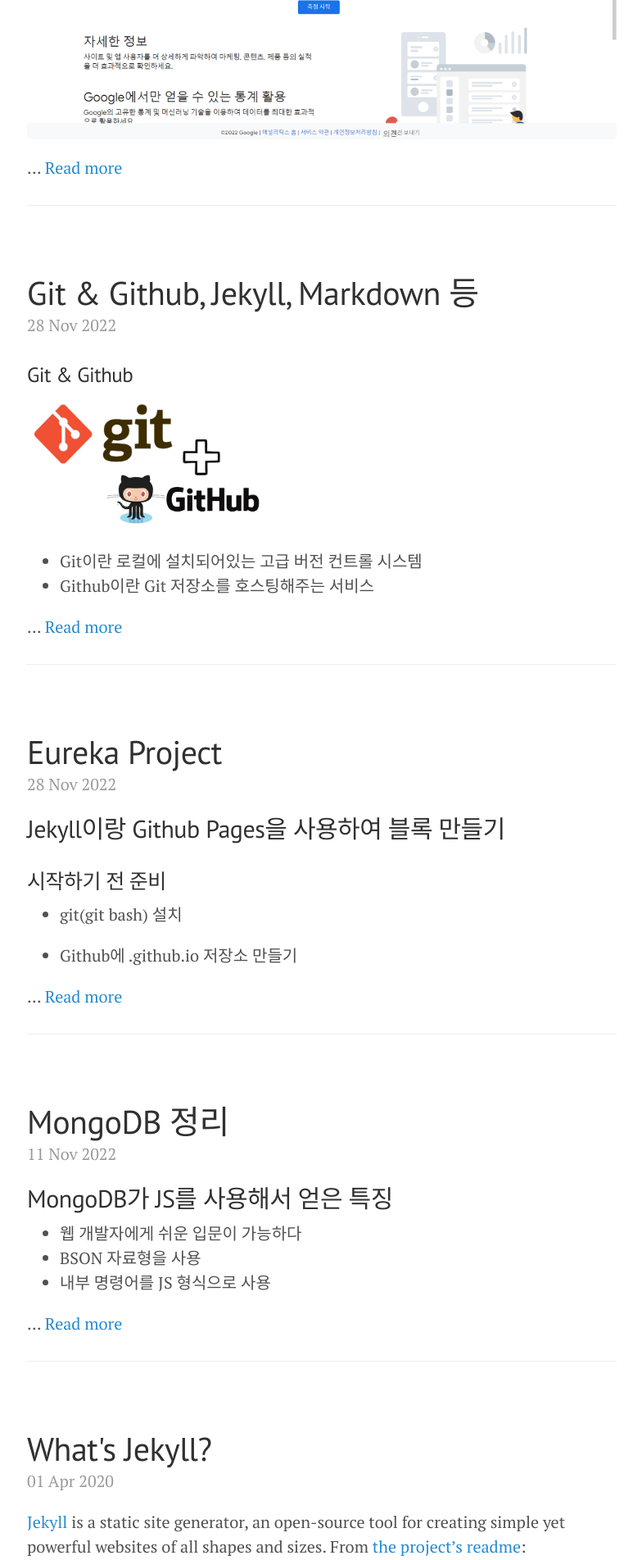
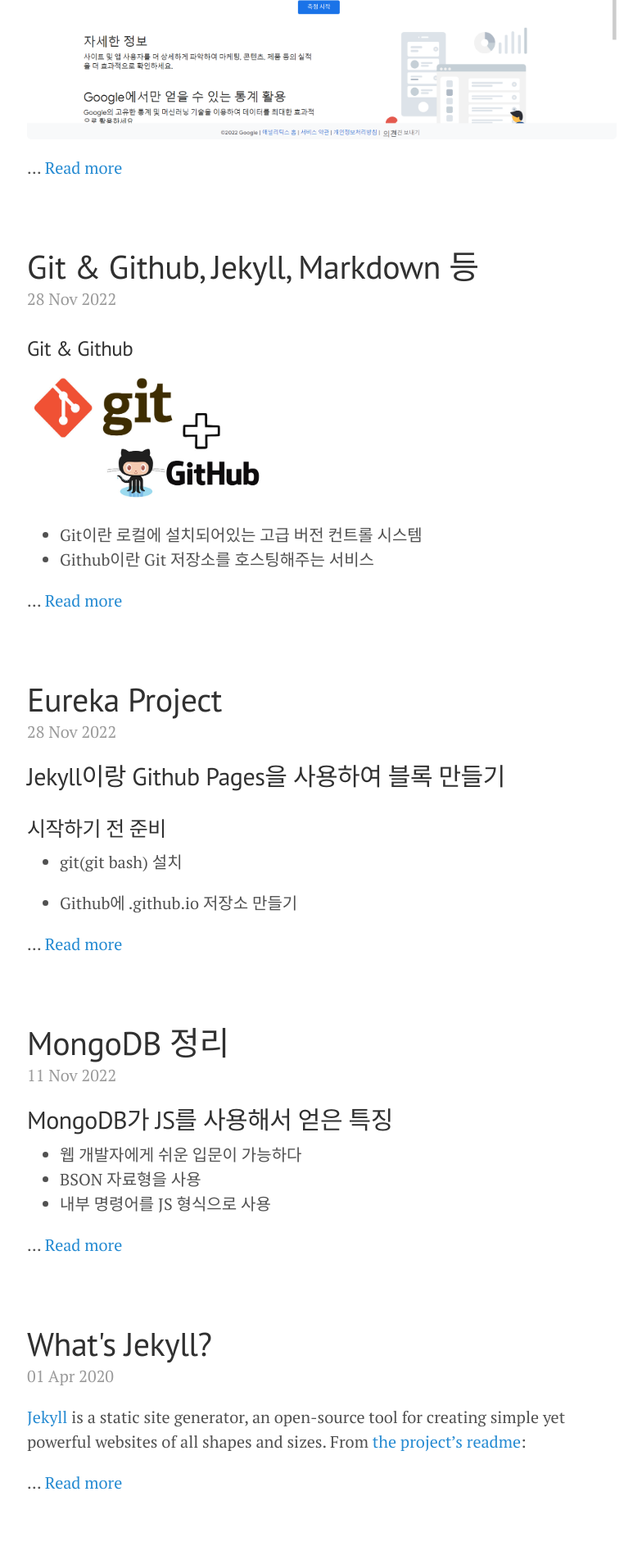
Before and after one commit to 20223073/20223073.github.io, a Jekyll site: the page built from index.html, in a window 1280 px wide. Shown: the part 498-2401 px from the top of the page at 82% size, without its empty margins (247-1031 px from the left). Built offline with Jekyll 4.4.1, drawn with Linux system fonts in a browser that asks for light colours; the list of posts is cut into pages by our own code.

Commit message:
update: index.html

```diff
--- a/index.html
+++ b/index.html
@@ -16,7 +16,6 @@
 
     {{ post.excerpt }}...
     <a href="{{ site.baseurl }}{{ post.url }}">Read more</a>
-    <hr size="4px" align="center" width="100%" color="#9a9a9a">
   </div>
   {% endfor %}
 </div>
```
